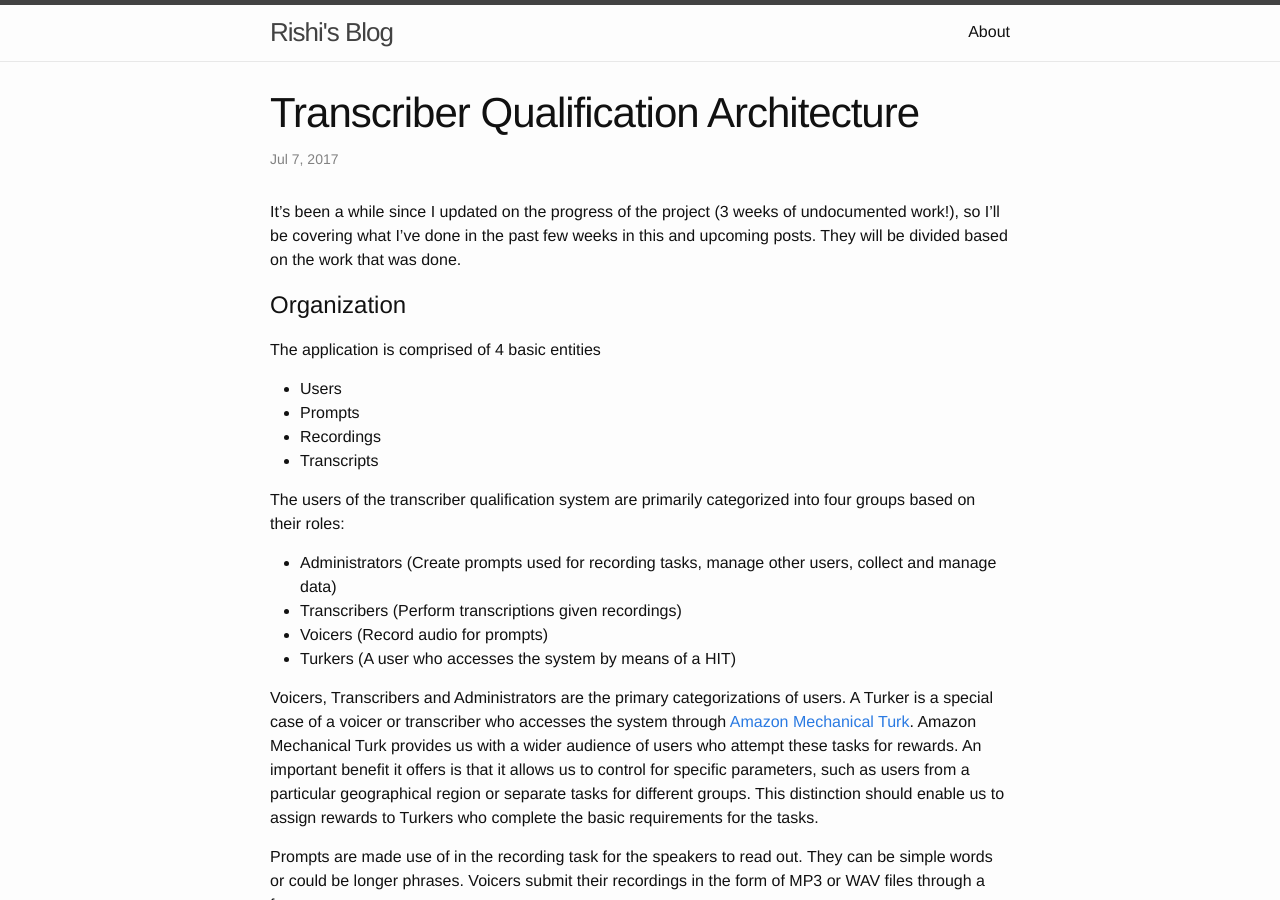
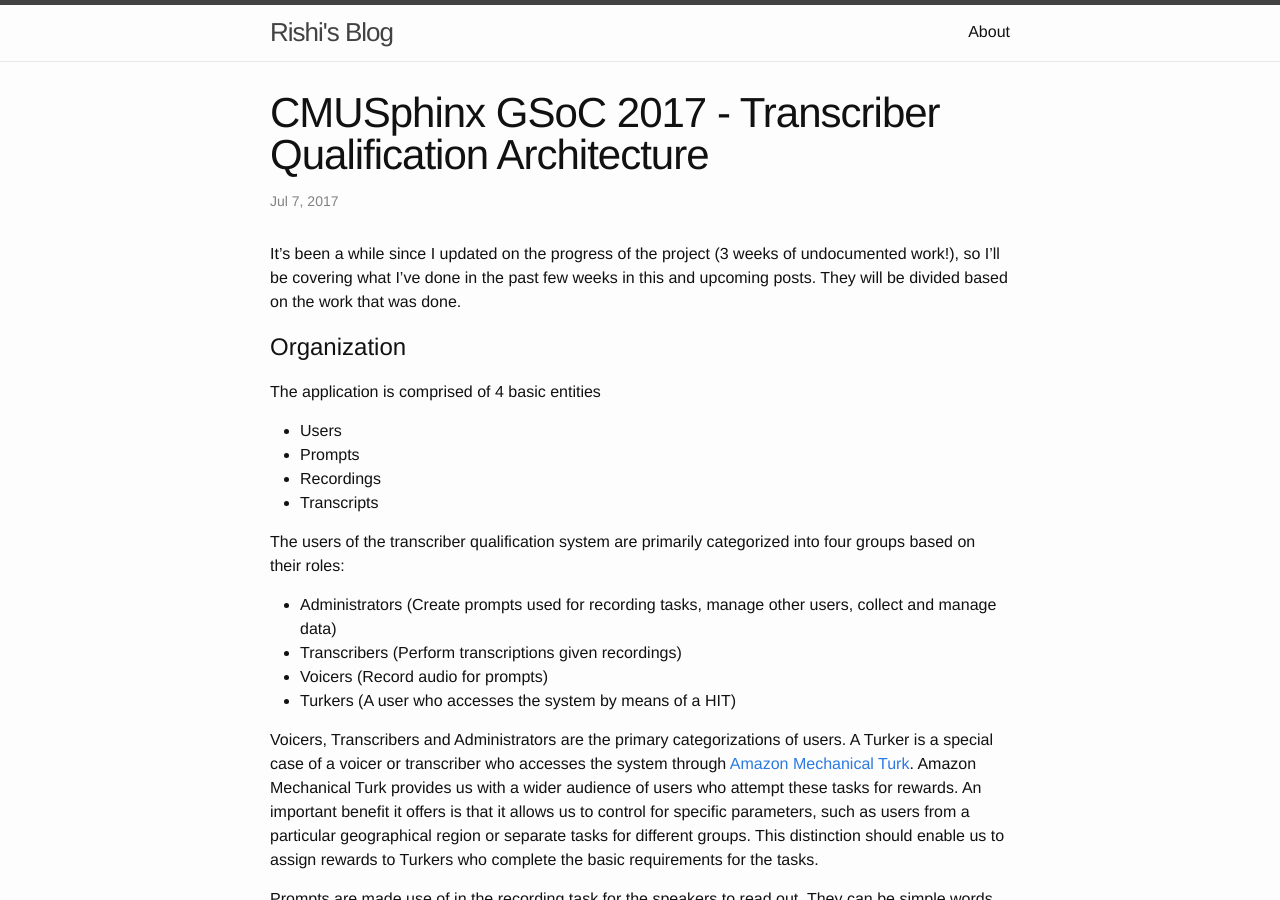
Before and after one commit to rrajasek95/blog, a Jekyll site: the page built from _posts/2017-07-07-transcriber-qualification-architecture.markdown, in a window 1280 px wide and 900 px high. Built offline with Jekyll 4.4.1, drawn with Linux system fonts in a browser that asks for light colours; comment, search, counter and statistics services are not loaded.

Commit message:
Add linkedin profile widget and new post

```diff
--- a/_includes/footer.html
+++ b/_includes/footer.html
@@ -33,6 +33,11 @@
             {% include icon-twitter.html username=site.twitter_username %}
           </li>
           {% endif %}
+          {% if site.linkedin_username %}
+          <li>
+            {% include icon-linkedin.html username=site.linkedin_username %}
+          </li>
+          {% endif %}
         </ul>
       </div>
 
--- /dev/null
+++ b/_includes/icon-linkedin.html
@@ -0,0 +1 @@
+<a href="https://www.linkedin.com/in/{{ include.username }}"><span class="icon icon--linkedin">{% include icon-linkedin.svg%}</span><span class="username">{{ include.username }}</span></a>
--- a/_posts/2017-07-07-transcriber-qualification-architecture.markdown
+++ b/_posts/2017-07-07-transcriber-qualification-architecture.markdown
@@ -1,6 +1,8 @@
 ---
-title: Transcriber Qualification Architecture
+title: CMUSphinx GSoC 2017 - Transcriber Qualification Architecture
 layout: post
+comments: true
+categories: gsoc
 ---
 
 It's been a while since I updated on the progress of the project (3 weeks of undocumented work!), so I'll be covering what I've done in the past few weeks in this and upcoming posts. They will be divided based on the work that was done.
--- a/_posts/2017-07-26-data-processing.markdown
+++ b/_posts/2017-07-26-data-processing.markdown
@@ -2,6 +2,7 @@
 title: CMUSphinx GSOC 2017 - Data Processing
 layout: post
 comments: true
+categories: gsoc
 ---
 
 # Prelude: A Confession and a Promise
```
Also changed, not shown: _posts/2017-08-03-cmusphinx-gsoc-2017---shifting-to-fundraising.markdown (added, +16 -0 lines), _includes/icon-linkedin.svg (added), assets/leaderboard.png (added).
